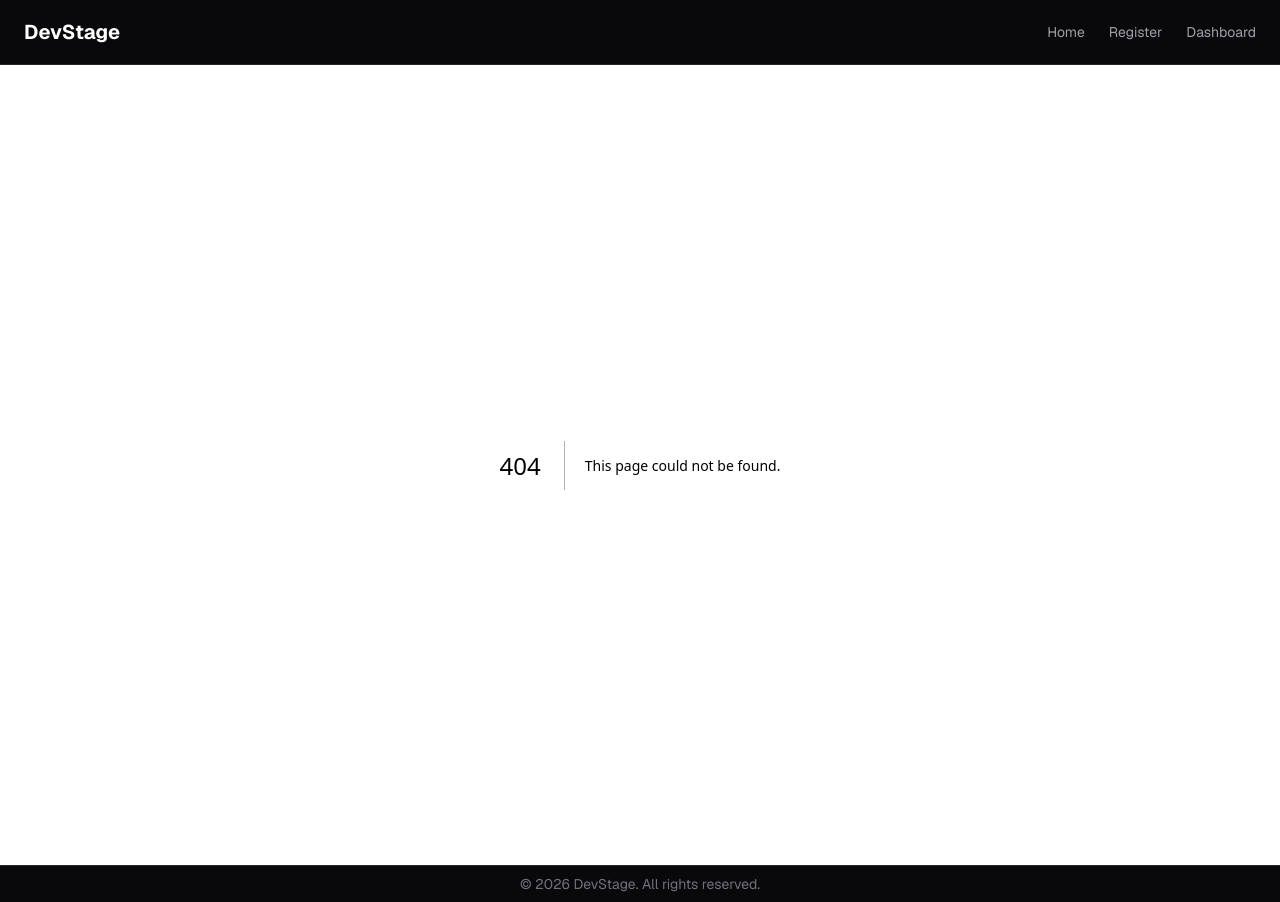
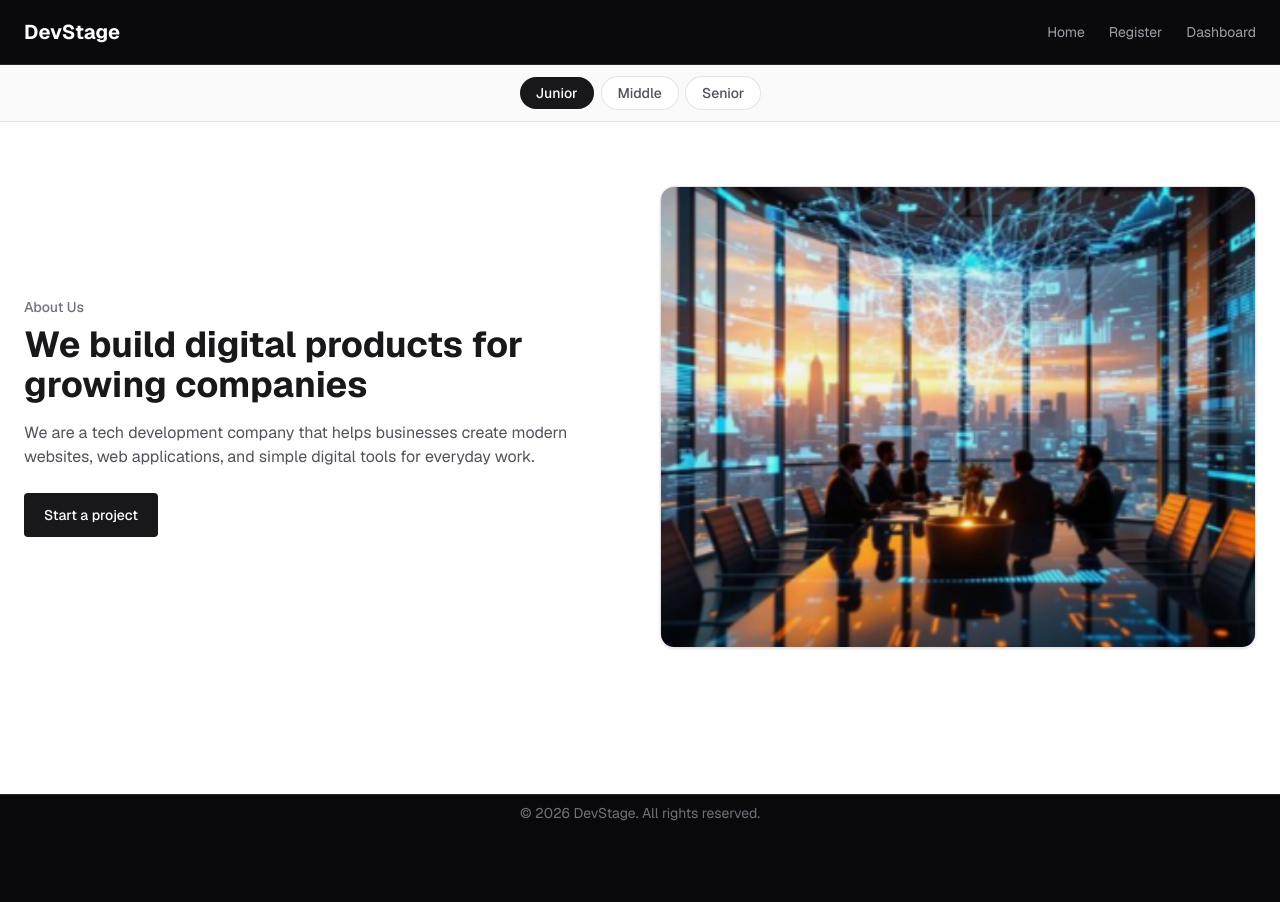
Before and after one commit to saeedhei/team-alla-biloshapka, a Next.js app: page /home in a window 1280 px wide. Before the commit this address had no page. After the commit the page ends 831 px from the top, so only its background shows below. Built offline with nearby package versions, Linux system fonts and the light colour scheme.

Commit message:
Add stage preview and refine about sections

```diff
--- a/app/(public)/home/about-section/about.tsx
+++ b/app/(public)/home/about-section/about.tsx
@@ -32,12 +32,6 @@ export function About() {
             height={460}
             className="h-64 w-full object-cover sm:h-80 lg:h-115"
           />
-          <div className="border-t border-zinc-200 bg-zinc-50 px-4 py-3">
-            <p className="text-sm font-medium text-zinc-900">Project preview</p>
-            <p className="text-sm text-zinc-600">
-              A simple static layout for the junior home section.
-            </p>
-          </div>
         </div>
       </div>
     </section>
--- a/app/(public)/home/mid-about-section/about.tsx
+++ b/app/(public)/home/mid-about-section/about.tsx
@@ -2,42 +2,37 @@ import Image from "next/image";
 
 export function MidAbout() {
   return (
-    <section className="min-h-[calc(100vh-128px)] bg-gradient-to-b from-slate-50 to-blue-50/40 text-slate-900">
+    <section className="min-h-[calc(100vh-128px)] rounded-2xl bg-blue-950 text-white shadow-xl">
       <div className="mx-auto grid max-w-7xl items-center gap-10 px-6 py-12 lg:grid-cols-2 lg:py-16">
         <div>
-          <p className="mb-2 text-sm font-medium text-blue-600">About Us</p>
+          <p className="mb-2 text-sm font-medium text-zinc-500">About Us</p>
 
-          <h1 className="mb-4 text-3xl font-bold text-slate-900 sm:text-4xl">
+          <h1 className="mb-4 text-3xl font-bold text-white sm:text-4xl">
             We build digital products for growing companies
           </h1>
 
-          <p className="mb-6 max-w-xl text-base leading-7 text-slate-600">
+          <p className="mb-6 max-w-xl text-lg leading-8 text-blue-100">
             We are a tech development company that helps businesses create modern
             websites, web applications, and simple digital tools for everyday work.
           </p>
 
           <button
             type="button"
-            className="rounded-xl bg-blue-600 px-6 py-3 text-sm font-semibold text-white shadow-md shadow-blue-600/25"
+            className="rounded-xl bg-blue-600 px-5 py-3 text-sm font-medium text-white shadow-[inset_5px_0_10px_black]"
           >
             Start a project
           </button>
         </div>
 
-        <div className="overflow-hidden rounded-2xl border border-slate-200 bg-white shadow-lg shadow-slate-200/60">
+        <div className="justify-self-end w-full max-w-[620px] overflow-hidden rounded-3xl border border-white/40 shadow-2xl">
           <Image
             src="/about_us.png"
             alt="Team working on a digital product"
             width={620}
             height={460}
+            priority
             className="h-64 w-full object-cover sm:h-80 lg:h-115"
           />
-          <div className="border-t border-slate-200 bg-slate-50 px-4 py-3">
-            <p className="text-sm font-semibold text-slate-900">Project preview</p>
-            <p className="text-sm text-slate-600">
-              A polished static layout for the mid home section.
-            </p>
-          </div>
         </div>
       </div>
     </section>
--- /dev/null
+++ b/app/(public)/home/page.tsx
@@ -0,0 +1,43 @@
+"use client";
+
+import { useState } from "react";
+import { About } from "./about-section";
+import { MidAbout } from "./mid-about-section";
+import { SeniorAbout } from "./senior-about-section";
+
+type Stage = "junior" | "mid" | "senior";
+
+export default function HomePreviewPage() {
+  const [stage, setStage] = useState<Stage>("junior");
+
+  return (
+    <>
+      <div className="flex justify-center gap-2 border-b border-zinc-200 bg-zinc-50 px-4 py-3">
+        {(
+          [
+            { id: "junior", label: "Junior" },
+            { id: "mid", label: "Middle" },
+            { id: "senior", label: "Senior" },
+          ] as const
+        ).map(({ id, label }) => (
+          <button
+            key={id}
+            type="button"
+            onClick={() => setStage(id)}
+            className={`rounded-full px-4 py-1.5 text-sm font-medium ${
+              stage === id
+                ? "bg-zinc-900 text-white"
+                : "bg-white text-zinc-600 ring-1 ring-zinc-200"
+            }`}
+          >
+            {label}
+          </button>
+        ))}
+      </div>
+
+      {stage === "junior" && <About />}
+      {stage === "mid" && <MidAbout />}
+      {stage === "senior" && <SeniorAbout />}
+    </>
+  );
+}
--- a/app/(public)/home/senior-about-section/about.tsx
+++ b/app/(public)/home/senior-about-section/about.tsx
@@ -1,47 +1,42 @@
-import Image from "next/image";
-
 export function SeniorAbout() {
   return (
-    <section className="relative min-h-[calc(100vh-128px)] overflow-hidden bg-gradient-to-br from-slate-900 via-blue-950 to-indigo-950 text-white">
+    <section className="relative min-h-[calc(100vh-128px)] overflow-hidden bg-[url(/senior-bg.png)] bg-cover bg-center text-white shadow-2xl shadow-sky-950/40">
       <div
-        className="pointer-events-none absolute inset-0 bg-[url('/senior-bg.png')] bg-cover bg-center opacity-30"
+        className="pointer-events-none absolute inset-0 bg-[radial-gradient(circle_at_72%_38%,rgba(34,211,238,0.32),transparent_26%),radial-gradient(circle_at_88%_18%,rgba(168,85,247,0.26),transparent_24%),radial-gradient(circle_at_58%_76%,rgba(14,165,233,0.22),transparent_28%)]"
         aria-hidden="true"
       />
 
-      <div className="relative z-10 mx-auto grid max-w-7xl items-center gap-10 px-6 py-12 lg:grid-cols-2 lg:py-16">
-        <div>
-          <p className="mb-2 text-sm font-medium text-cyan-200">About Us</p>
+      <div className="relative z-10 mx-auto flex min-h-[calc(100vh-128px)] w-full max-w-7xl items-center justify-start px-6 py-20 lg:px-10">
+        <div className="relative max-w-[520px]">
+          <div
+            className="pointer-events-none absolute -inset-x-8 -inset-y-10 rounded-3xl bg-gradient-to-r from-slate-950/75 via-slate-950/40 to-transparent"
+            aria-hidden="true"
+          />
+          <div
+            className="pointer-events-none absolute -inset-x-6 -inset-y-8 rounded-3xl bg-[radial-gradient(ellipse_at_20%_50%,rgba(34,211,238,0.12),transparent_70%)]"
+            aria-hidden="true"
+          />
 
-          <h1 className="mb-4 bg-gradient-to-r from-white via-cyan-100 to-sky-300 bg-clip-text text-3xl font-bold text-transparent sm:text-4xl">
+          <div className="relative">
+            <p className="mb-3 text-sm font-medium tracking-wide text-cyan-200 drop-shadow-[0_0_12px_rgba(103,232,249,0.35)]">
+              About Us
+            </p>
+
+            <h1 className="mb-5 bg-gradient-to-r from-white via-cyan-100 to-sky-300 bg-clip-text text-3xl font-bold leading-tight text-transparent drop-shadow-[0_10px_30px_rgba(56,189,248,0.22)] sm:text-4xl">
               We build digital products for growing companies
             </h1>
 
-          <p className="mb-6 max-w-xl text-base leading-7 text-slate-200/90">
+            <p className="mb-8 max-w-[480px] text-base leading-7 text-slate-100 drop-shadow-[0_2px_8px_rgba(15,23,42,0.45)] sm:text-lg sm:leading-8">
               We are a tech development company that helps businesses create modern
               websites, web applications, and simple digital tools for everyday work.
             </p>
 
             <button
               type="button"
-            className="rounded-2xl bg-gradient-to-r from-cyan-400 via-sky-500 to-blue-600 px-7 py-3.5 text-sm font-bold text-slate-950 shadow-xl shadow-cyan-500/30"
+              className="rounded-2xl bg-gradient-to-r from-cyan-300 via-sky-400 to-blue-500 px-8 py-4 text-sm font-bold text-slate-950 shadow-[0_18px_35px_rgba(56,189,248,0.35),inset_0_1px_0_rgba(255,255,255,0.65)] transition-all duration-300 hover:scale-105 hover:from-cyan-200 hover:via-sky-300 hover:to-blue-400 hover:shadow-[0_24px_48px_rgba(56,189,248,0.55),inset_0_1px_0_rgba(255,255,255,0.8)] active:scale-100"
             >
               Start a project
             </button>
-        </div>
-
-        <div className="overflow-hidden rounded-2xl border border-white/15 bg-white/5 shadow-2xl shadow-sky-950/40 backdrop-blur-sm">
-          <Image
-            src="/about_us.png"
-            alt="Team working on a digital product"
-            width={620}
-            height={460}
-            className="h-64 w-full object-cover sm:h-80 lg:h-115"
-          />
-          <div className="border-t border-white/10 bg-slate-900/50 px-4 py-3">
-            <p className="text-sm font-semibold text-white">Project preview</p>
-            <p className="text-sm text-blue-100/80">
-              A premium static layout for the senior home section.
-            </p>
           </div>
         </div>
       </div>
```
Lines whose indentation alone changed are shown as unchanged.
